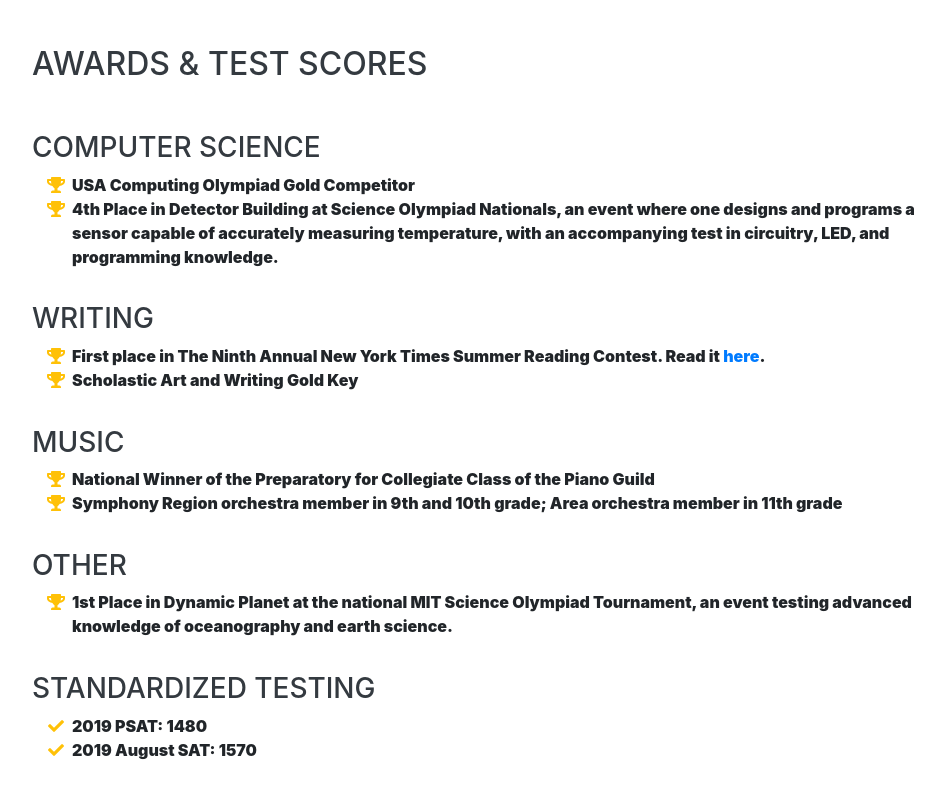
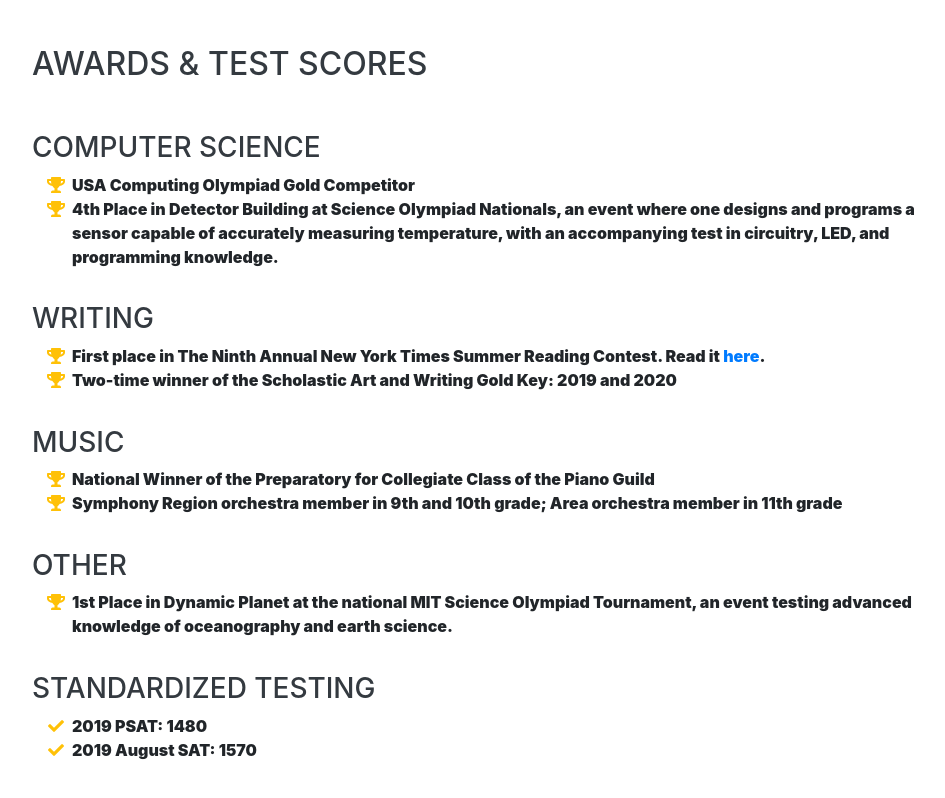
Before and after one commit to epicdragon44/site, a website with bundled scripts: page index.html in a window 1280 px wide. Shown: the part 5040-5838 px from the top of the page, without its empty margins (288-1233 px from the left). Built offline with nearby package versions, Linux system fonts and the light colour scheme; a web font is replaced by a local one.

Commit message:
Update
Added Scholastic Gold Key 2020

```diff
--- a/index.html
+++ b/index.html
@@ -330,7 +330,7 @@
               First place in The Ninth Annual New York Times Summer Reading Contest. Read it <a href="https://www.nytimes.com/2018/07/10/learning/summer-reading-contest-winner-week-2-on-ap-world-history-tries-to-trim-thousands-of-years-and-educators-revolt.html">here</a>. </li>
             <li>
               <i class="fa-li fa fa-trophy text-warning"></i>
-              Scholastic Art and Writing Gold Key
+              Two-time winner of the Scholastic Art and Writing Gold Key: 2019 and 2020
           </ul>
           <h3><br>Music</h3>
           <ul class="fa-ul mb-0">
```
